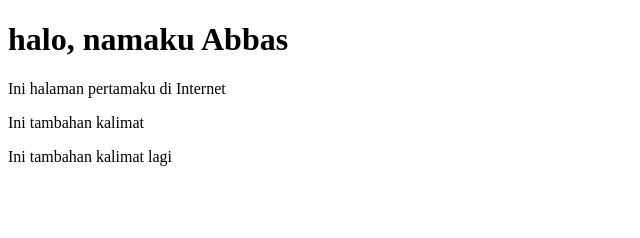
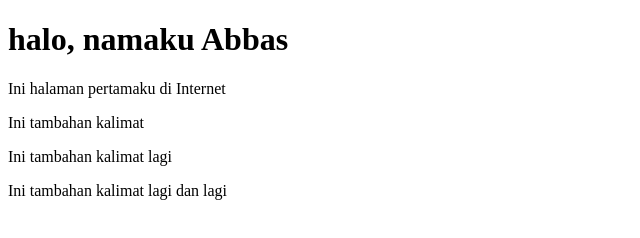
Before and after one commit to syarifmuhamadabbas/mypage, a plain HTML site: page index.html in a window 1280 px wide. Shown: the whole page, without its empty margins (0-640 px from the left). Drawn offline with Linux system fonts and the light colour scheme.

Commit message:
feat: my first commit

```diff
--- a/index.html
+++ b/index.html
@@ -10,5 +10,6 @@
     <p>Ini halaman pertamaku di Internet</p>
     <p>Ini tambahan kalimat</p>
     <p>Ini tambahan kalimat lagi</p>
+    <p>Ini tambahan kalimat lagi dan lagi</p>
 </body>
 </html>
```
